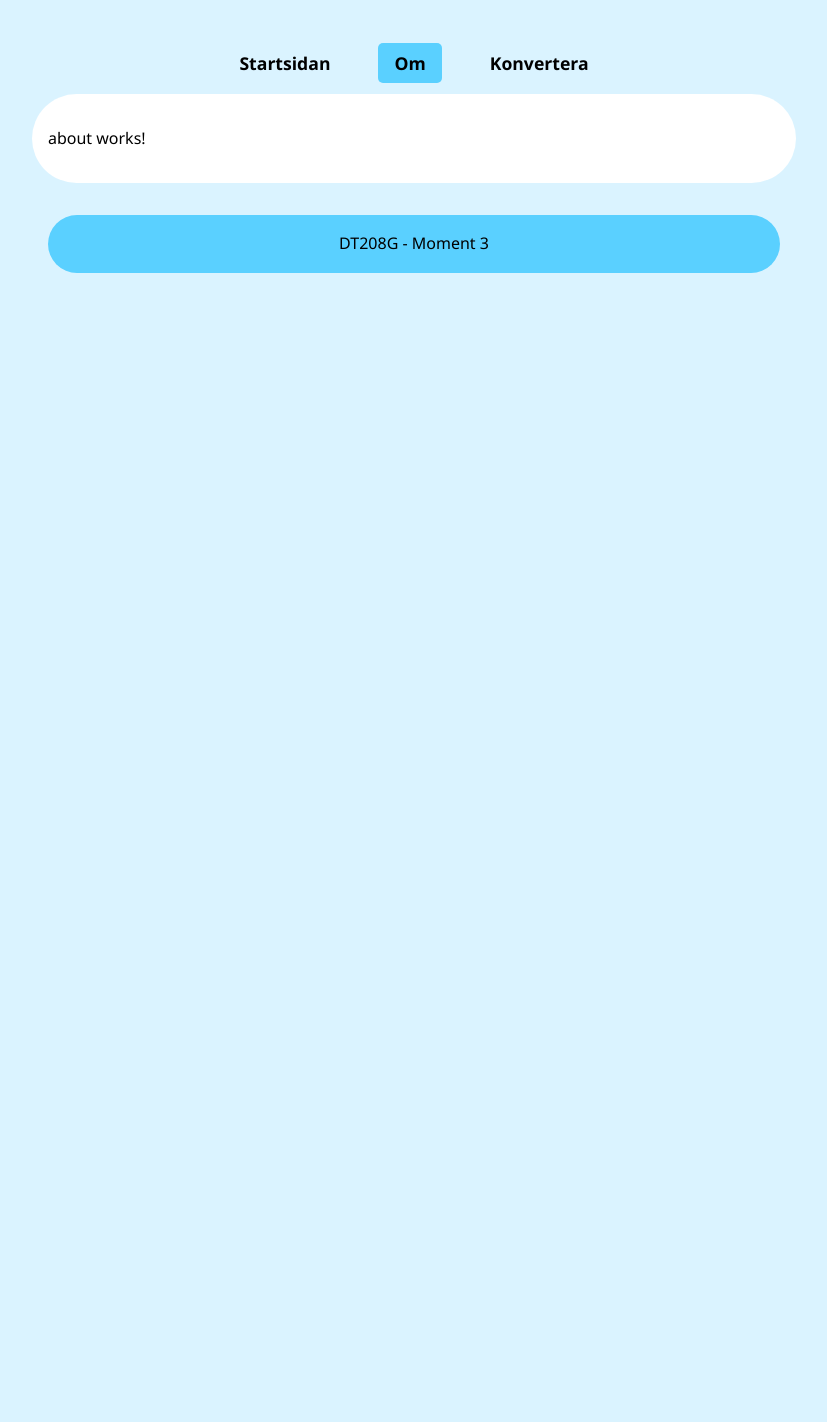
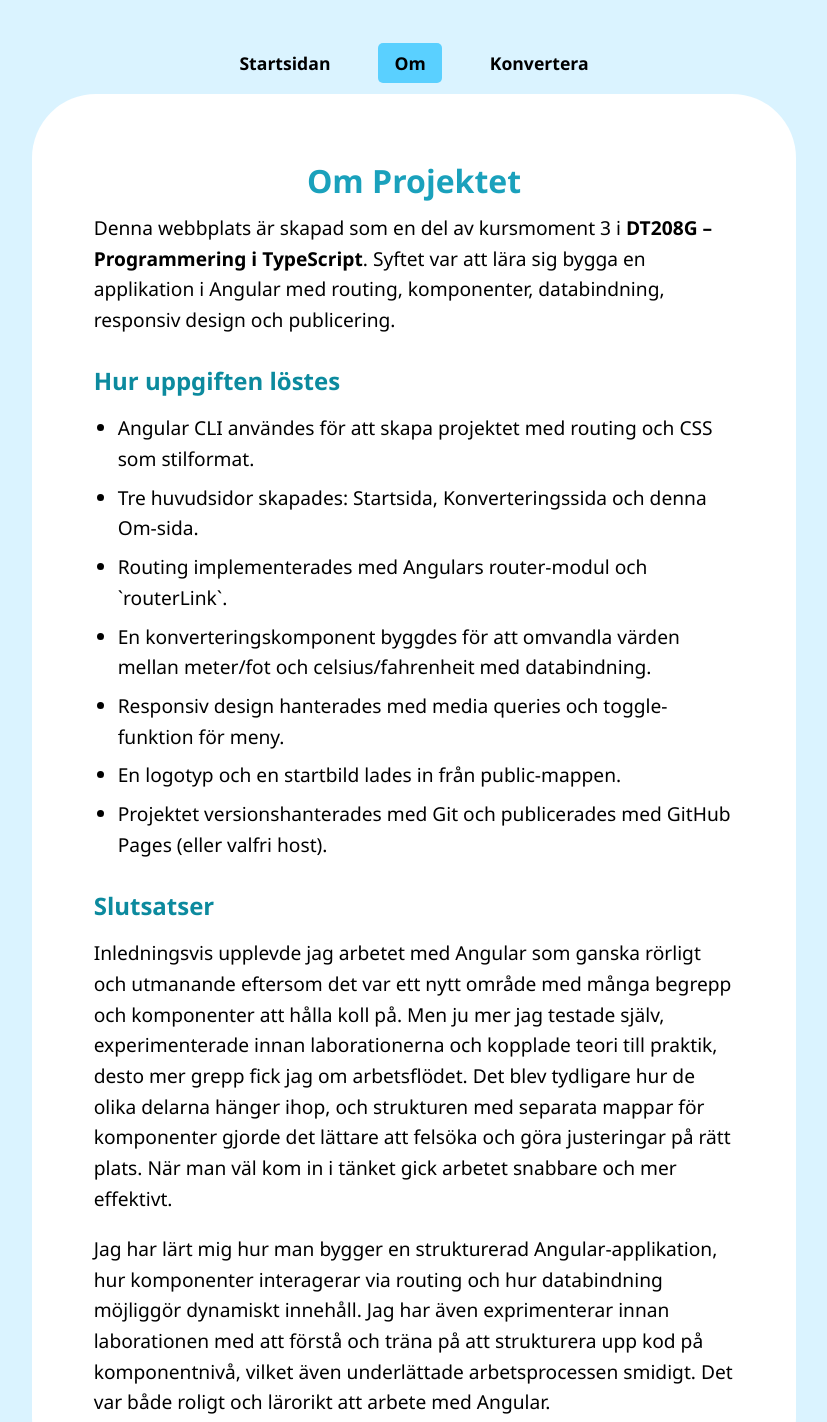
Before and after one commit to SaraM47/typescript-moment3, an Angular app: page /about in a window 1280 px wide. Shown: the part 171-1593 px from the top of the page, without its empty margins (226-1053 px from the left). Before the commit the page ends 800 px from the top, so only its background shows below. Built offline with nearby package versions, Linux system fonts and the light colour scheme.

Commit message:
Added structured project description and reflection to about page

```diff
--- a/src/app/pages/about/about.component.html
+++ b/src/app/pages/about/about.component.html
@@ -1 +1,28 @@
-<p>about works!</p>
+<section class="about">
+    <h1>Om Projektet</h1>
+
+    <p>
+        Denna webbplats är skapad som en del av kursmoment 3 i <strong>DT208G – Programmering i TypeScript</strong>.
+        Syftet var att lära sig bygga en applikation i Angular med routing, komponenter,
+        databindning, responsiv design och publicering.
+    </p>
+
+    <h2>Hur uppgiften löstes</h2>
+    <ul>
+        <li>Angular CLI användes för att skapa projektet med routing och CSS som stilformat.</li>
+        <li>Tre huvudsidor skapades: Startsida, Konverteringssida och denna Om-sida.</li>
+        <li>Routing implementerades med Angulars router-modul och `routerLink`.</li>
+        <li>En konverteringskomponent byggdes för att omvandla värden mellan meter/fot och celsius/fahrenheit med databindning.</li>
+        <li>Responsiv design hanterades med media queries och toggle-funktion för meny.</li>
+        <li>En logotyp och en startbild lades in från public-mappen.</li>
+        <li>Projektet versionshanterades med Git och publicerades med GitHub Pages (eller valfri host).</li>
+    </ul>
+
+    <h2>Slutsatser</h2>
+    <p>
+        Inledningsvis upplevde jag arbetet med Angular som ganska rörligt och utmanande eftersom det var ett nytt område med många begrepp och komponenter att hålla koll på. Men ju mer jag testade själv, experimenterade innan laborationerna och kopplade teori till praktik, desto mer grepp fick jag om arbetsflödet. Det blev tydligare hur de olika delarna hänger ihop, och strukturen med separata mappar för komponenter gjorde det lättare att felsöka och göra justeringar på rätt plats. När man väl kom in i tänket gick arbetet snabbare och mer effektivt.
+    </p>
+    <p>
+        Jag har lärt mig hur man bygger en strukturerad Angular-applikation, hur komponenter interagerar via routing och hur databindning möjliggör dynamiskt innehåll. Jag har även exprimenterar innan laborationen med att förstå och träna på att strukturera upp kod på komponentnivå, vilket även underlättade arbetsprocessen smidigt. Det var både roligt och lärorikt att arbete med Angular.
+    </p>
+</section>
```
